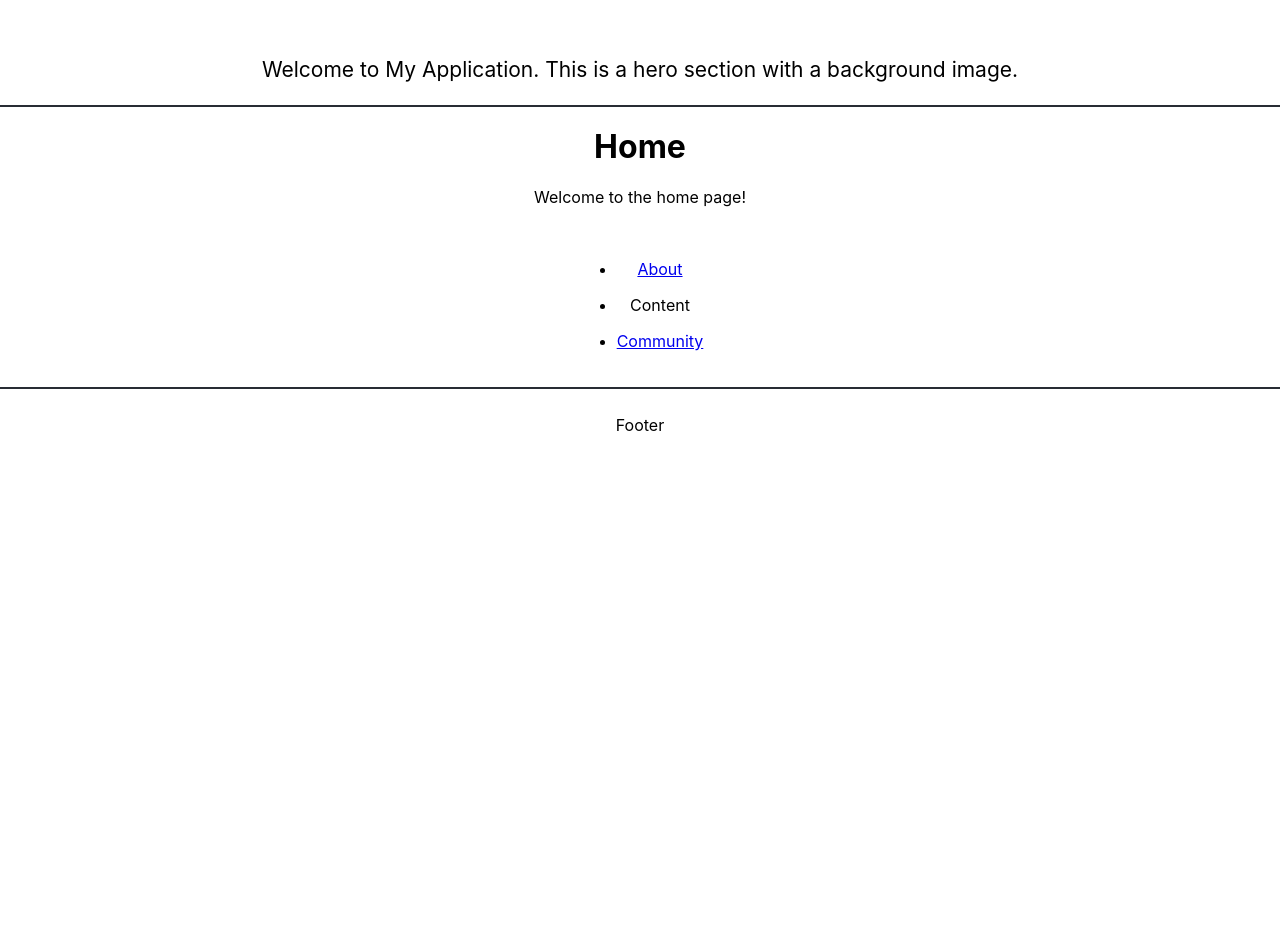
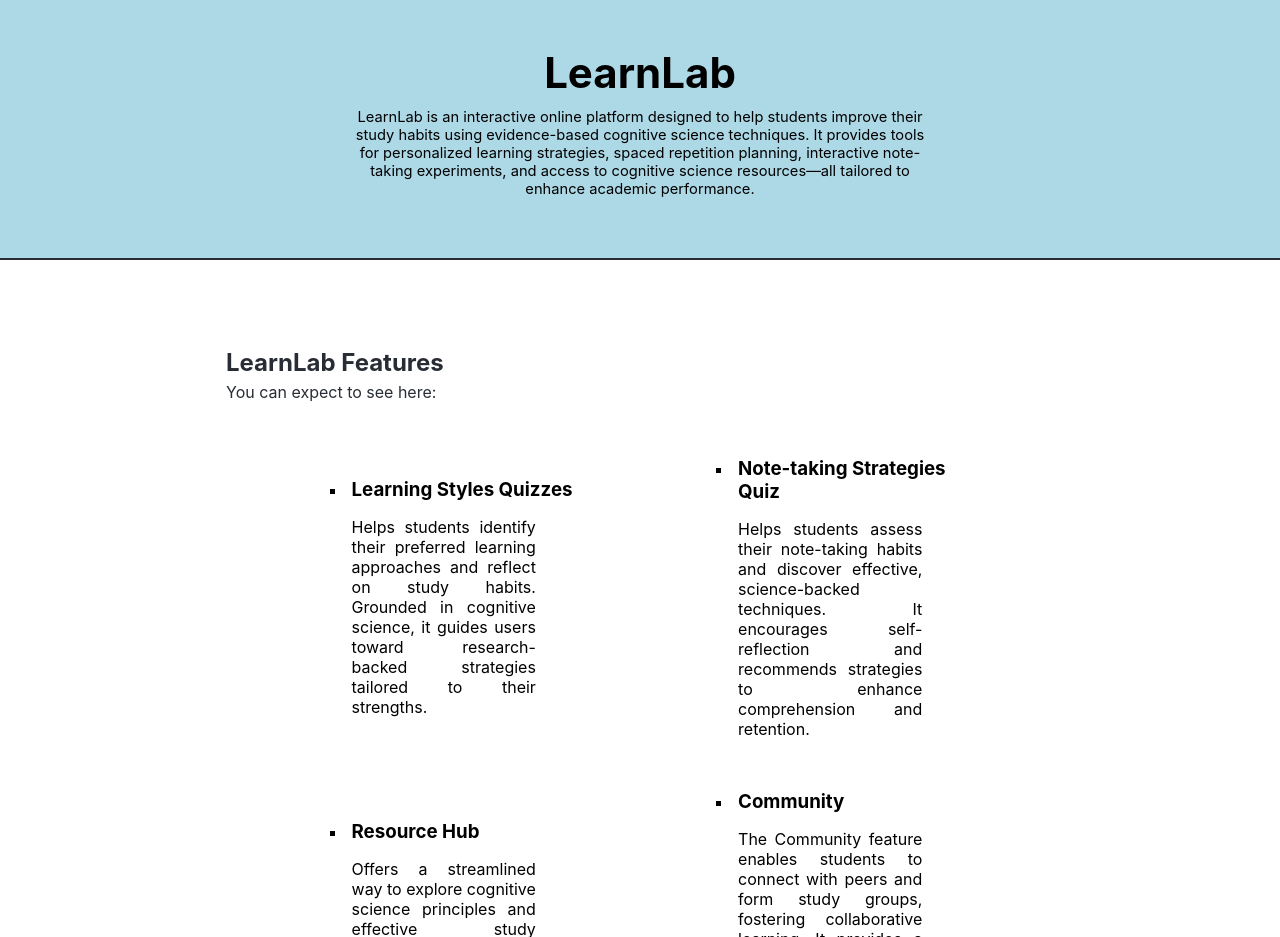
Before and after one commit to Norie06/LearnLab, a React (Create React App) app: page / in a window 1280 px wide. Shown: the part 135-1072 px from the top of the page. Before the commit the page ends 800 px from the top, so only its background shows below. Built offline with nearby package versions, Linux system fonts and the light colour scheme.

Commit message:
Worked on home page

```diff
--- /dev/null
+++ b/public/content/homeFeatureDescriptions.json
@@ -0,0 +1,28 @@
+{
+  "features": [
+    {
+      "title": "Learning Styles Quizzes",
+      "description": "Helps students identify their preferred learning approaches and reflect on study habits. Grounded in cognitive science, it guides users toward research-backed strategies tailored to their strengths."
+    },
+    {
+      "title": "Note-taking Strategies Quiz",
+      "description": "Helps students assess their note-taking habits and discover effective, science-backed techniques. It encourages self-reflection and recommends strategies to enhance comprehension and retention."
+    },
+    {
+      "title": "Resource Hub",
+      "description": "Offers a streamlined way to explore cognitive science principles and effective study strategies. It provides quick access to research-backed insights, practical tools, and curated resources to enhance learning."
+    },
+    {
+      "title": "Community",
+      "description": "The Community feature enables students to connect with peers and form study groups, fostering collaborative learning. It provides a space to practice learning styles, share note-taking techniques, and apply cognitive science strategies in real-world study sessions."
+    },
+    {
+      "title": "Spaced Repetition Study Planner",
+      "description": "Helps students build optimized study schedules based on cognitive science principles, ensuring efficient long-term retention."
+    },
+    {
+      "title": "Title",
+      "description": "Body text for whatever you’d like to say. Add main takeaway points, quotes, anecdotes, or even a very very short story. "
+    }
+  ]
+}
--- a/public/index.html
+++ b/public/index.html
@@ -24,7 +24,7 @@
       work correctly both with client-side routing and a non-root public URL.
       Learn how to configure a non-root public URL by running `npm run build`.
     -->
-    <title>React App</title>
+    <title>LearnLab</title>
   </head>
   <body>
     <noscript>You need to enable JavaScript to run this app.</noscript>
--- a/src/App.css
+++ b/src/App.css
@@ -55,6 +55,35 @@ nav ul li a {
   text-decoration: none;
 }
 
+h2  {
+  color: #282c34;
+  font-size: 1.5em;
+}
+
+#features_title {
+  display: flex;
+  flex-direction: column;
+  text-align: left;
+  color: #282c34;
+  font-size: 1em;
+  margin: 30px;
+}
+
+#features_title h2 {
+  margin-bottom: 5px; /* Adjust as needed */
+}
+
+#features_title p {
+  margin-top: 0; /* Remove top margin */
+  margin-bottom: 10px; /* Adjust as needed */
+}
+
+#features_list {
+  justify-content: space-around;
+  align-items: center;
+  margin: 30px;
+}
+
 footer {
   background-color: white;
   color: black;
--- /dev/null
+++ b/src/components/FeatureItem.css
@@ -0,0 +1,18 @@
+.feature-item {
+  max-width: 30%;
+  list-style-type: square; /* Change bullet point style */
+  padding: 5px;
+  margin: 10px;
+}
+
+/* Additional styles for the list item */
+.feature-item h3 {
+  margin: 0;
+  padding: 0;
+  text-align: left;
+}
+
+.feature-item p {
+  text-align: justify;
+  padding-right: 20%;
+}
--- /dev/null
+++ b/src/components/FeatureItem.jsx
@@ -0,0 +1,13 @@
+import React from 'react';
+import './FeatureItem.css'; // Import the CSS file for FeatureItem component
+
+function FeatureItem({ title, description }) {
+  return (
+    <li class='feature-item'>
+      <h3>{title}</h3>
+      <p>{description}</p>
+    </li>
+  );
+}
+
+export default FeatureItem;
--- /dev/null
+++ b/src/pages/Home.css
@@ -0,0 +1,81 @@
+#home_hero {
+    background-color: lightblue; /* Example style */
+    padding: 20px;
+    text-align: center;
+}
+
+#home_hero_content {
+    display: flex;
+    flex-direction: column;
+    align-items: center;
+    justify-content: center;
+    margin-left: 27%;
+    margin-right: 27%;
+    margin-top: 100px;
+    margin-bottom: 40px;
+}
+
+#home_hero_content p {
+    margin: 0; /* Remove top and bottom margin */
+    padding: 0; /* Remove padding */
+    font-size: 0.7em;
+    text-align: center;
+}
+
+#home_hero_content h1 {
+    margin: 0; /* Remove top and bottom margin */
+    padding: 0; /* Remove padding */
+    margin-bottom: 10px; /* Adjust as needed */
+}
+
+.Horizontal-list {
+  display: flex;
+  flex-direction: column;
+  align-items: center;
+  justify-content: center;
+  padding: 20px;
+}
+
+#features_title {
+  display: flex;
+  flex-direction: column;
+  text-align: left;
+  color: #282c34;
+  font-size: 1em;
+  margin: 20px;
+}
+
+#features_title h2 {
+  margin-bottom: 5px; /* Adjust as needed */
+}
+
+#features_title p {
+  margin-top: 0; /* Remove top margin */
+  margin-bottom: 10px; /* Adjust as needed */
+}
+
+#features {
+  justify-content: space-around;
+  align-items: center;
+  margin: 30px;
+  margin-right: 15%;
+  margin-left: 15%;
+}
+
+#features_list {
+  display: flex;
+  flex-direction: row;
+  flex-wrap: wrap;
+  justify-content: space-around;
+  align-items: center;
+  margin: 30px;
+  gap: 5px;
+}
+
+#begin_journey {
+  padding: 20px;
+  text-align: center;
+  font-size: 1.5em;
+  font-weight: 700;
+  width: 20%;
+}
--- a/src/pages/Home.jsx
+++ b/src/pages/Home.jsx
@@ -1,15 +1,57 @@
+import React, { useEffect, useState } from 'react';
+import FeatureItem from '../components/FeatureItem.jsx';
+import './Home.css'; // Import the CSS file for Home component
+
 function Home() {
+  const [intro, setIntro] = useState('');
+  const [features, setFeatures] = useState([]);
+
+  useEffect(() => {
+    fetch("/content/homeIntroText.txt")
+      .then(response => {
+        if (!response.ok) {
+          throw new Error('Network response was not ok');
+        }
+        return response.text();
+      })
+      .then(text => setIntro(text))
+      .catch(error => console.error('Error fetching intro text:', error));
+
+    fetch("/content/homeFeatureDescriptions.json")
+      .then(response => {
+        if (!response.ok) {
+          throw new Error('Network response was not ok');
+        }
+        return response.json();
+      })
+      .then(data => setFeatures(data.features))
+      .catch(error => console.error('Error fetching feature descriptions:', error));
+  }, []);
+
   return (
     <div>
-      <header className="App-header">
-        <h1>LearnLab</h1>
-        <p>Welcome to My Application. This is a hero section with a background image.</p>
+      <header className="App-header" id="home_hero">
+        <div id='home_hero_content'>
+          <h1>LearnLab</h1>
+          <p>{intro}</p>
+        </div>
       </header>
-      <h1>Home</h1>
-      <div id="home_hero">
-        <p>Welcome to the home page!</p>
-      </div>
       <div id="home_content" className="Horizontal-list">
+        <div id="features">
+          <div id="features_title">
+            <h2>LearnLab Features</h2>
+            <p>You can expect to see here:</p>
+          </div>
+          <ul id='features_list'>
+            {features.map((feature, index) => (
+              <FeatureItem key={index} title={feature.title} description={feature.description} />
+            ))}
+          </ul>
+        </div>
+        <div id='begin_journey'>
+          <p>This is where your studying journey begins!</p>
+          <img src="" alt="arrows down" />
+        </div>
         <ul>
           <li>
             <a href="/about">About</a>
```
Also changed, not shown: public/content/homeIntroText.txt (added), 1 other file (tests, documents, lock files or other folders).
